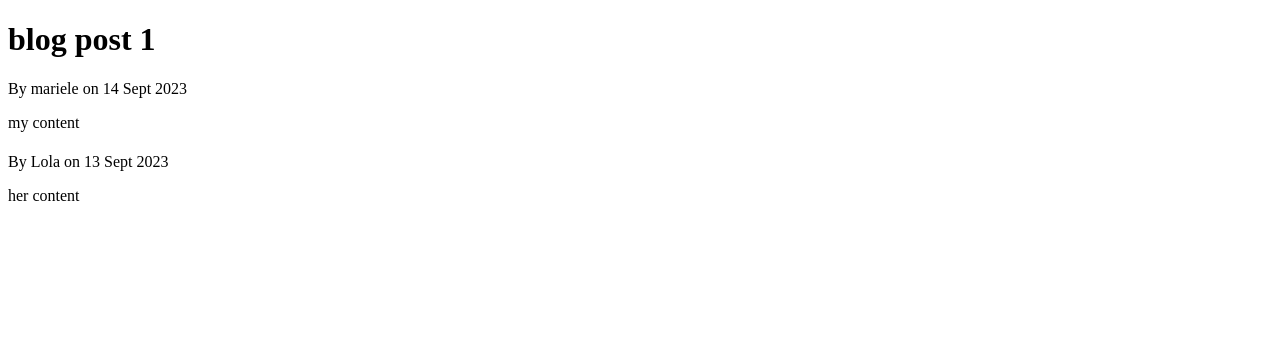
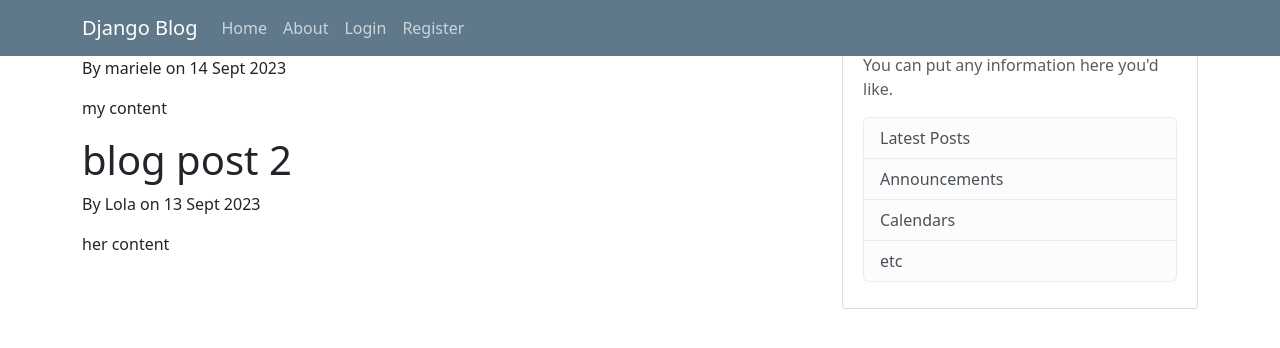
Before and after one commit to marieleponti/blog2, a Django app: page /blog/ in a window 1280 px wide. Shown: the top 348 px of the page. Run offline with Django 4.2, Linux system fonts and the light colour scheme.

Commit message:
add bootstrap styles

```diff
--- /dev/null
+++ b/blog/blog_app/static/blog_app/styles.css
@@ -0,0 +1,84 @@
+body {
+    background: #fafafa;
+    color: #333333;
+    margin-top: 5rem;
+  }
+
+  h1, h2, h3, h4, h5, h6 {
+    color: #444444;
+  }
+
+  ul {
+    margin: 0;
+  }
+
+  .bg-steel {
+    background-color: #5f788a;
+  }
+
+  .site-header .navbar-nav .nav-link {
+    color: #cbd5db;
+  }
+
+  .site-header .navbar-nav .nav-link:hover {
+    color: #ffffff;
+  }
+
+  .site-header .navbar-nav .nav-link.active {
+    font-weight: 500;
+  }
+
+  .content-section {
+    background: #ffffff;
+    padding: 10px 20px;
+    border: 1px solid #dddddd;
+    border-radius: 3px;
+    margin-bottom: 20px;
+  }
+
+  .article-title {
+    color: #444444;
+  }
+
+  a.article-title:hover {
+    color: #428bca;
+    text-decoration: none;
+  }
+
+  .article-content {
+    white-space: pre-line;
+  }
+
+  .article-img {
+    height: 65px;
+    width: 65px;
+    margin-right: 16px;
+  }
+
+  .article-metadata {
+    padding-bottom: 1px;
+    margin-bottom: 4px;
+    border-bottom: 1px solid #e3e3e3
+  }
+
+  .article-metadata a:hover {
+    color: #333;
+    text-decoration: none;
+  }
+
+  .article-svg {
+    width: 25px;
+    height: 25px;
+    vertical-align: middle;
+  }
+
+  .account-img {
+    height: 125px;
+    width: 125px;
+    margin-right: 20px;
+    margin-bottom: 16px;
+  }
+
+  .account-heading {
+    font-size: 2.5rem;
+  }
--- a/blog/blog_app/templates/blog_app/base.html
+++ b/blog/blog_app/templates/blog_app/base.html
@@ -1,13 +1,72 @@
+{% load static %}
 <!doctype html>
 <html>
+
 <head>
+    <meta charset="utf-8">
+    <meta name="viewport" content="width=device-width, initial-scale=1">
+    <link rel="stylesheet" type="text/css" href="{% static 'blog_app/styles.css'%}">
+    <link href="https://cdn.jsdelivr.net/npm/bootstrap@5.3.2/dist/css/bootstrap.min.css" rel="stylesheet"
+        integrity="sha384-T3c6CoIi6uLrA9TneNEoa7RxnatzjcDSCmG1MXxSR1GAsXEV/Dwwykc2MPK8M2HN" crossorigin="anonymous">
     {% if title %}
     <title>{{title}}</title>
     {% else %}
     <title>Django Blog</title>
     {% endif %}
 </head>
+
 <body>
+    <header class="site-header">
+        <nav class="navbar navbar-expand-md navbar-dark bg-steel fixed-top">
+            <div class="container">
+                <a class="navbar-brand mr-4" href="/">Django Blog</a>
+                <button class="navbar-toggler" type="button" data-toggle="collapse" data-target="#navbarToggle"
+                    aria-controls="navbarToggle" aria-expanded="false" aria-label="Toggle navigation">
+                    <span class="navbar-toggler-icon"></span>
+                </button>
+                <div class="collapse navbar-collapse" id="navbarToggle">
+                    <div class="navbar-nav mr-auto">
+                        <a class="nav-item nav-link" href="/">Home</a>
+                        <a class="nav-item nav-link" href="/about">About</a>
+                    </div>
+                    <!-- Navbar Right Side -->
+                    <div class="navbar-nav">
+                        <a class="nav-item nav-link" href="#">Login</a>
+                        <a class="nav-item nav-link" href="#">Register</a>
+                    </div>
+                </div>
+            </div>
+        </nav>
+    </header>
+    <main role="main" class="container">
+        <div class="row">
+            <div class="col-md-8">
                 {% block content %}{% endblock %}
+            </div>
+            <div class="col-md-4">
+                <div class="content-section">
+                    <h3>Our Sidebar</h3>
+                    <p class='text-muted'>You can put any information here you'd like.
+                    <ul class="list-group">
+                        <li class="list-group-item list-group-item-light">Latest Posts</li>
+                        <li class="list-group-item list-group-item-light">Announcements</li>
+                        <li class="list-group-item list-group-item-light">Calendars</li>
+                        <li class="list-group-item list-group-item-light">etc</li>
+                    </ul>
+                    </p>
+                </div>
+            </div>
+        </div>
+    </main>
+    <script src="https://cdn.jsdelivr.net/npm/bootstrap@5.3.2/dist/js/bootstrap.bundle.min.js"
+        integrity="sha384-C6RzsynM9kWDrMNeT87bh95OGNyZPhcTNXj1NW7RuBCsyN/o0jlpcV8Qyq46cDfL"
+        crossorigin="anonymous"></script>
+    <script src="https://cdn.jsdelivr.net/npm/@popperjs/core@2.11.8/dist/umd/popper.min.js"
+        integrity="sha384-I7E8VVD/ismYTF4hNIPjVp/Zjvgyol6VFvRkX/vR+Vc4jQkC+hVqc2pM8ODewa9r"
+        crossorigin="anonymous"></script>
+    <script src="https://cdn.jsdelivr.net/npm/bootstrap@5.3.2/dist/js/bootstrap.min.js"
+        integrity="sha384-BBtl+eGJRgqQAUMxJ7pMwbEyER4l1g+O15P+16Ep7Q9Q+zqX6gSbd85u4mG4QzX+"
+        crossorigin="anonymous"></script>
 </body>
+
 </html>
--- a/blog/blog_app/views.py
+++ b/blog/blog_app/views.py
@@ -11,6 +11,7 @@ posts = [
 
     {
         'author': 'Lola',
+        'title': 'blog post 2',
         'content': 'her content',
         'date': '13 Sept 2023'
     }
```
Lines whose indentation alone changed are shown as unchanged.
